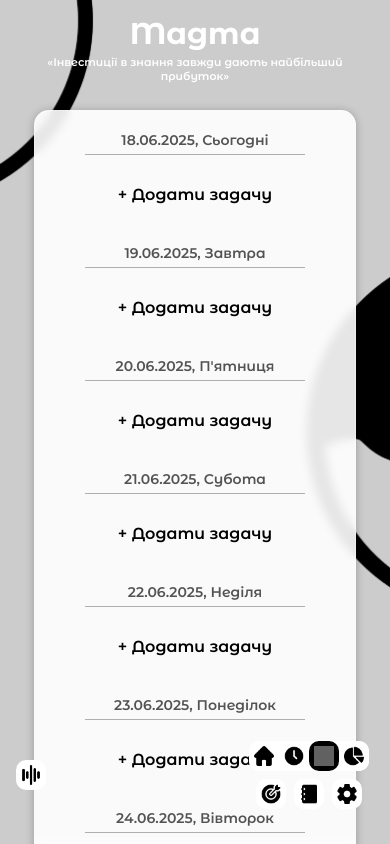
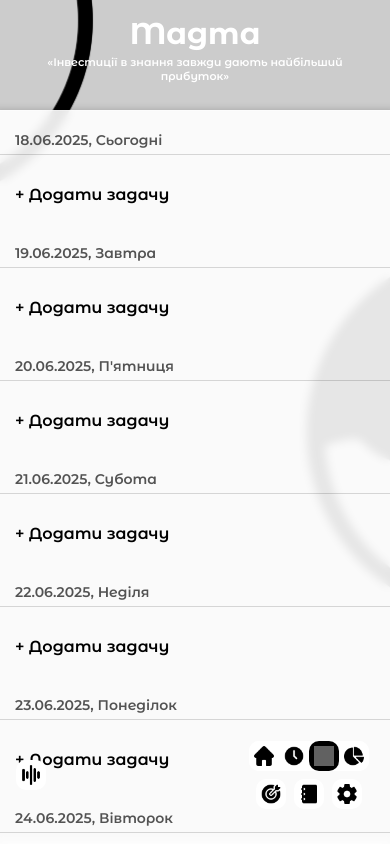
Before and after one commit to adattoweb/magma, a React (Vite) app: page /magma/calendar in a window 390 px wide. Shown: the top 844 px of the page. Built offline with nearby package versions, Linux system fonts and the light colour scheme; grey boxes are pictures that could not be loaded.

Commit message:
improved adaptive calendar page

```diff
--- a/src/pages/Calendar/Calendar.css
+++ b/src/pages/Calendar/Calendar.css
@@ -39,6 +39,13 @@
     width: 240px;
     min-width: 240px;
 }
+.calendarday__header{
+    color: #535353;
+}
+.calendarday__header.active{
+    color: #000
+}
+
 .calendarday::-webkit-scrollbar{
     width: 5px;
     height: 5px;
@@ -176,6 +183,7 @@
     display: flex;
     flex-direction: column;
     gap: 5px;
+    margin-left: auto;
 }
 .calendaritem__img{
     width: 22px;
@@ -495,42 +503,45 @@
         height: 15px;
     }
 }
-@media screen and (max-width: 800px){
+@media screen and (max-width: 500px){
     .calendar__content{
         flex-direction: column;
-        width: 290px;
+        min-width: 100vw;
         gap: 20px;
         align-items: center;
         height: auto;
         padding: 10px 15px;
     }
     .calendarday{
-        width: 220px;
+        width: 100%;
         border-right: none;
         max-height: 500px;
+        align-items: start;
     }
     .calendar__content .calendarday:last-child{
         border: none;
     }
     .calendarday__header{
-        color: #535353;
         font-size: 14px;
         font-weight: 600;
-        border-bottom: 1px solid rgba(0,0,0,0.3);
+        border-bottom: 1px solid rgba(0,0,0,0.15);
         width: 100%;
-        padding-bottom: 5px;
-        text-align: center;
+        padding: 0px 0px 5px 15px;
     }
     .calendarlist{
-        padding-bottom: 15px;
+        width: 100%;
+        padding: 15px 0px 15px 15px;
+        align-items: start;
     }
     .calendaradd{
-        padding: 0px;
+        padding: 0px 0px 0px 15px;
+        align-items: start;
+    }
+    .calendaritem{
+        width: 230px;
+    }
+    .calendarform{
+        width: 200px;
+        height: 130px;
     }
 }
-@media screen and (max-width: 360px){
-    .calendar__content{
-        min-width: 100vw;
-        padding: 10px;
-    }
-}
--- a/src/pages/Calendar/components/CalendarDay/CalendarDay.jsx
+++ b/src/pages/Calendar/components/CalendarDay/CalendarDay.jsx
@@ -53,7 +53,7 @@
 
     return (
     <div className="calendarday" onMouseEnter={() => useDay(draggedKey, date, setSelectedDate, setSelectedKeys, keyArr, indexRef)} ref={dayRef}>
-        <h4 className="calendarday__header">{newDate}{newDate ? "," : ""} {header}</h4>
+        <h4 className={`calendarday__header${keyArr.length > 0 ? " active" : ""}`}>{newDate}{newDate ? "," : ""} {header}</h4>
         <div className="calendarlist">
             {newKeyArr.map(el => el === "DRAGITEM" ? <div key={el} className="dragitem"></div> : <RenderCalendarItem key={el} elKey={el} draggedKey={draggedKey} setDraggedKey={setDraggedKey} pos={pos} setPos={setPos} selectedDate={selectedDate} onChange={onChange}
                 draggingCount={draggingCount} setDraggingCount={setDraggingCount} keyArr={keyArr} date={date}
--- a/src/pages/Calendar/components/CalendarItem/CalendarItem.jsx
+++ b/src/pages/Calendar/components/CalendarItem/CalendarItem.jsx
@@ -64,16 +64,10 @@
 
     const isOverdue = dayDate?.includes("overdue")
 
-    function toCenterItem(){
-        const rect = itemRef.current.getBoundingClientRect()
-        console.log(rect.x, rect.y)
-        console.log("------------")
-    }
-
     return (
         <div className="calendaritem__provider">
             {(activeMenu === index) && createPortal(<ModalMenu elKey={elKey} setIsDisplay={setIsDisplay} index={index} rect={menuBtnRect.current} priorities={priorities.current} onChange={onChange} keyArr={keyArr}/>, document.getElementById("root"))}
-            <div className= {`calendaritem ${isDragging && "dragging"} ${priorities[priority]}`} style={{left: Number.isNaN(itemPos.x) ? 0 : itemPos.x, top: Number.isNaN(itemPos.y) ? 0 : itemPos.y, borderRadius: isOverdue ? "10px 10px 10px 0px" : "10px" }} ref={itemRef} onMouseEnter={() => useChangePos(isDragging, indexRef, indexPos)}>
+            <div className= {`calendaritem${isDragging ? " dragging" : ""} ${priorities[priority]}`} style={{left: Number.isNaN(itemPos.x) ? 0 : itemPos.x, top: Number.isNaN(itemPos.y) ? 0 : itemPos.y, borderRadius: isOverdue ? "10px 10px 10px 0px" : "10px" }} ref={itemRef} onMouseEnter={() => useChangePos(isDragging, indexRef, indexPos)}>
                 <CalendarCircle setNewIsActive={setIsActive} newIsActive={isActive} editItem={editItem} newName={name} newDesc={desc} setIsStart={setIsStart} />
                 <div className="calendaritem__text">
                     <input type="text" value={name} placeholder={isEn ? "Task Name" : "Назва задачі"} onChange={(e) => {
@@ -91,7 +85,7 @@
                 </div>
                 <div className="calendar__images">
                     <img src={more} className="calendaritem__img" onClick={changeModal} draggable={false} ref={menuBtn}/>
-                    <img src={drag} className="calendaritem__img" alt="drag image" onClick={toCenterItem} onMouseDown={dragStart} draggable={false}/>
+                    <img src={drag} className="calendaritem__img" alt="drag image" onMouseDown={dragStart} draggable={false}/>
                 </div>
             </div>
             {isOverdue && <div className="expired__date"><p>{taskDate}</p></div>}
```
